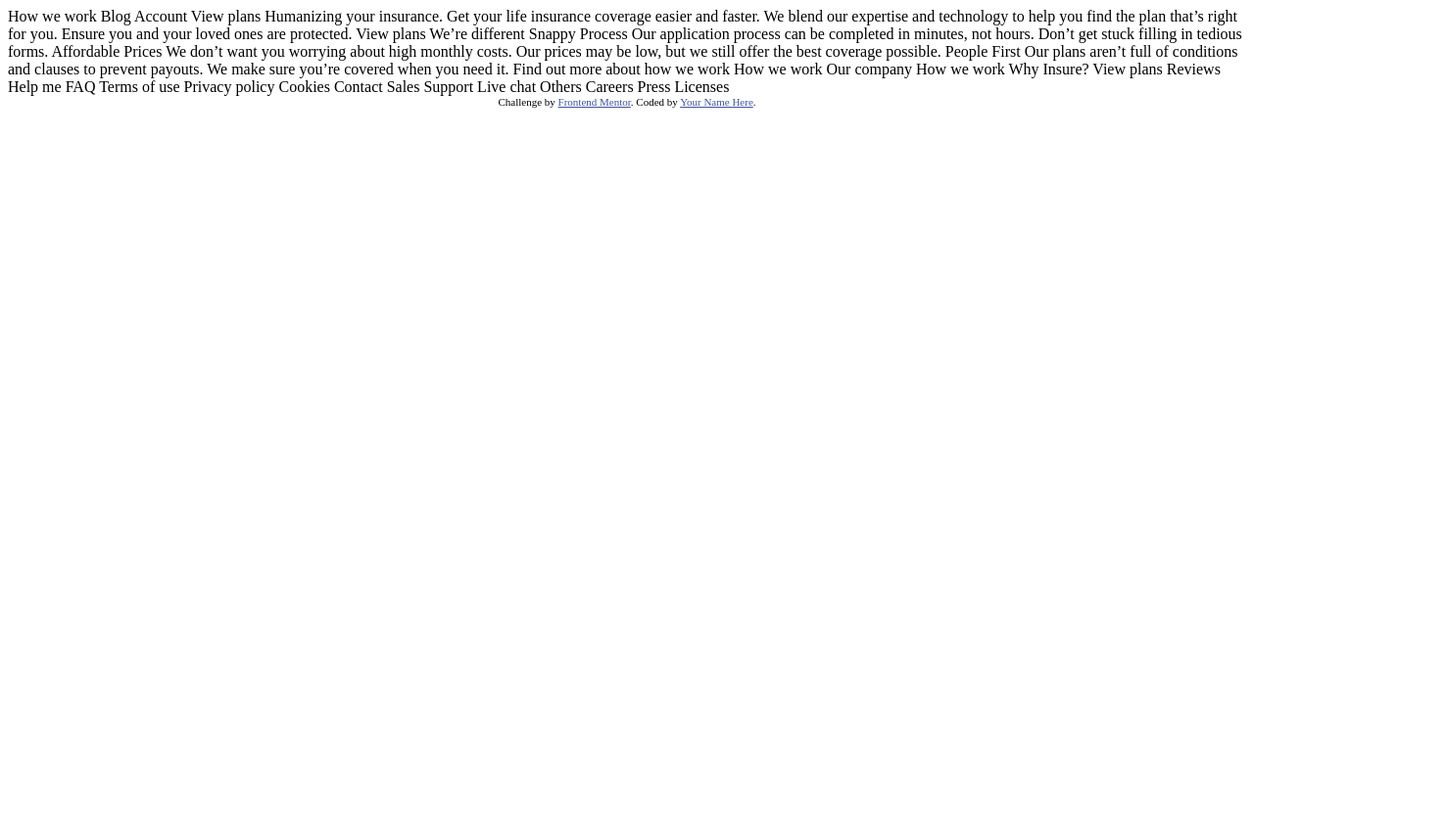
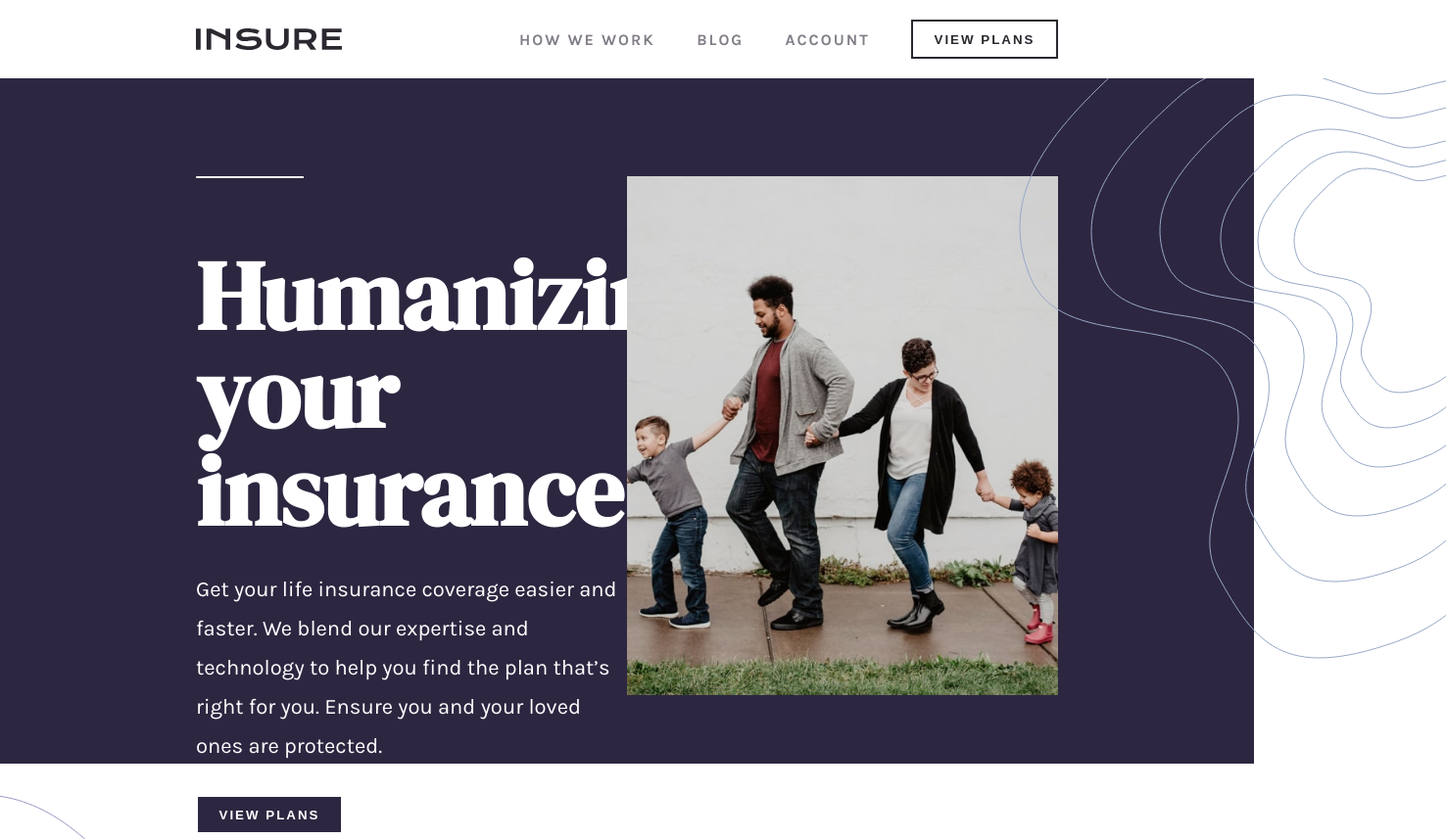
Before and after one commit to douellette12/insure-landing-page-master, a website: page public/index.html in a window 1280 px wide. Shown: the top 857 px of the page at 98% size, 1476 px wide, since content can reach past the window. Before the commit the page ends 800 px from the top, so only its background shows below. Drawn offline with Linux system fonts and the light colour scheme.

Commit message:
commit on master

```diff
--- a/public/index.html
+++ b/public/index.html
@@ -4,23 +4,50 @@
   <meta charset="UTF-8">
   <meta name="viewport" content="width=device-width, initial-scale=1.0"> <!-- displays site properly based on user's device -->
 
-  <link rel="icon" type="image/png" sizes="32x32" href="./images/favicon-32x32.png">
+  <link rel="stylesheet" href="css/styles.css">
 
-  <title>Frontend Mentor | Insure landing page</title>
+  <title>Insure landing page</title>
 
-  <!-- Feel free to remove these styles or customise in your own stylesheet 👍 -->
-  <style>
-    .attribution { font-size: 11px; text-align: center; }
-    .attribution a { color: hsl(228, 45%, 44%); }
-  </style>
 </head>
 <body>
+  <section class="header">
+    <nav class="header__nav">
+      <div class="header__container">
+        <img class="header__logo" src="images/logo.svg">
+        <ul class="header__list">
+          <li class="header__list-item">How we work</li>
+          <li class="header__list-item">Blog</li>
+          <li class="header__list-item">Account</li>
+          <li class="header__list-item"><a href="#"><button class="btn btn--white">View plans</button></a></li>
+        </ul>
+      </div>
+    </nav>
+  </section>
+  <section class="top">
+    <div class="top__container">
+      <div class="top__container-left">
+        <hr>
+        <h1>
+          Humanizing your insurance.
+        </h1>
+        <p>
+          Get your life insurance coverage easier and faster. We blend our expertise
+          and technology to help you find the plan that’s right for you. Ensure you
+          and your loved ones are protected.
+        </p>
+        <a href="#"><button class="btn btn--violet">View plans</button></a>
+        <img src="images/bg-pattern-intro-left-desktop.svg" alt="">
+      </div>
+      <div class="top__container-right">
+        <img class="top__container-right-image" src="images/image-intro-desktop.jpg">
+        <img class="top__container-right-image--waves" src="images/bg-pattern-intro-right-desktop.svg" alt="">
+      </div>
+    </div>
+  </section>
+  <section>
 
-  How we work
-  Blog
-  Account
-  View plans
-
+  </section>
+<!--
   Humanizing your insurance.
 
   Get your life insurance coverage easier and faster. We blend our expertise
@@ -74,12 +101,6 @@
 
   Careers
   Press
-  Licenses
-
-
-  <div class="attribution">
-    Challenge by <a href="https://www.frontendmentor.io?ref=challenge" target="_blank">Frontend Mentor</a>.
-    Coded by <a href="#">Your Name Here</a>.
-  </div>
+  Licenses -->
 </body>
 </html>
--- /dev/null
+++ b/public/sass/abstracts/_variables.scss
@@ -0,0 +1,5 @@
+$color-dark-violet: hsl(256, 26%, 20%);
+$color-grayish-blue: hsl(216, 30%, 68%);
+$color-very-dark-violet: hsl(270, 9%, 17%);
+$color-dark-grayish-violet: hsl(273, 4%, 51%);
+$color-very-light-gray: hsl(0, 0%, 98%);
--- /dev/null
+++ b/public/sass/base/_reset.scss
@@ -0,0 +1,16 @@
+@import url('https://fonts.googleapis.com/css2?family=Karla:wght@400;700&display=swap');
+*,
+*::before,
+*::after {
+    margin: 0;
+    padding: 0;
+    box-sizing: inherit;
+}
+
+html {
+    font-size: 62.5%;
+}
+
+body {
+    box-sizing: border-box;
+}
--- /dev/null
+++ b/public/sass/base/_typography.scss
@@ -0,0 +1,6 @@
+body {
+    font-family: "Karla", sans-serif;
+    font-size: 1.6rem;
+    font-weight: 400;
+    color: $color-dark-violet;
+}
--- /dev/null
+++ b/public/sass/components/_button.scss
@@ -0,0 +1,28 @@
+.btn {
+    width: 15rem;
+    height: 4rem;
+    border: none;
+    font-weight: 700;
+    text-transform: uppercase;
+    cursor: pointer;
+    letter-spacing: .2rem;
+
+    &--white {
+        background-color: #fff;
+        color: $color-very-dark-violet;
+        border: 2px solid $color-very-dark-violet;
+        &:hover {
+            background-color: $color-very-dark-violet;
+            color: #fff;
+        }
+    }
+    &--violet {
+        background-color: $color-dark-violet;
+        color: #fff;
+        border: 2px solid #fff;
+        &:hover {
+            color: $color-dark-violet;
+            background-color: #fff;
+        }
+    }
+}
--- /dev/null
+++ b/public/sass/layout/_header.scss
@@ -0,0 +1,32 @@
+.header {
+    &__nav {
+        margin: 2rem 20rem;
+    }
+    &__container {
+        display: flex;
+        justify-content: space-between;
+        align-items: center;
+    }
+    &__logo {
+        width: 15rem;
+        height: 2.2rem;
+    }
+    &__list {
+        display: flex;
+        list-style: none;
+        width: 55rem;
+        justify-content: space-between;
+        align-items: center;
+
+        &-item {
+            color: $color-dark-grayish-violet;
+            text-transform: uppercase;
+            font-weight: 700;
+            letter-spacing: .2rem;
+            &:hover {
+                color: $color-dark-violet;
+                cursor: pointer;
+            }
+        }
+    }
+}
--- /dev/null
+++ b/public/sass/layout/_top.scss
@@ -0,0 +1,50 @@
+@import url('https://fonts.googleapis.com/css2?family=DM+Serif+Display&display=swap');
+.top {
+    height: 70rem;
+    background-color: $color-dark-violet;
+    &__container {
+        margin: 0 20rem;
+        padding: 10rem 0;
+        color: #fff;
+        display: flex;
+        justify-content: space-between;
+        & h1 {
+            font-family: 'DM Serif Display', sans-serif;
+            font-size: 10rem;
+            line-height: 10rem;
+            padding-top: 7rem;
+        }
+        &-left {
+            width: 50%;
+            position: relative;
+            & hr {
+                width: 25%;
+                border-top: 1px solid #fff;
+            }
+            & p {
+                font-size: 2.2rem;
+                line-height: 4rem;
+                padding: 3rem 0;
+            }
+            & img {
+                position: absolute;
+                left: -20rem;
+            }
+        }
+        &-right {
+            width: 60rem;
+            position: relative;
+            &-image {
+                width: 100%;
+                &--waves {
+                    position: absolute;
+                    z-index: 100;
+                    left: 40rem;
+                    top: -10rem;
+                }
+            }
+
+        }
+
+    }
+}
--- /dev/null
+++ b/public/sass/main.scss
@@ -0,0 +1,10 @@
+@import "abstracts/variables";
+
+@import "base/reset";
+@import "base/typography";
+
+@import "layout/header";
+@import "layout/top";
+@import "layout/middle";
+
+@import "components/button";
```
Also changed, not shown: public/package.json (added, +15 -0 lines), public/css/styles.css (added), public/images/favicon-32x32.png (deleted), public/sass/abstracts/_mixins.scss (added), public/sass/layout/_middle.scss (added), 2 other files.
